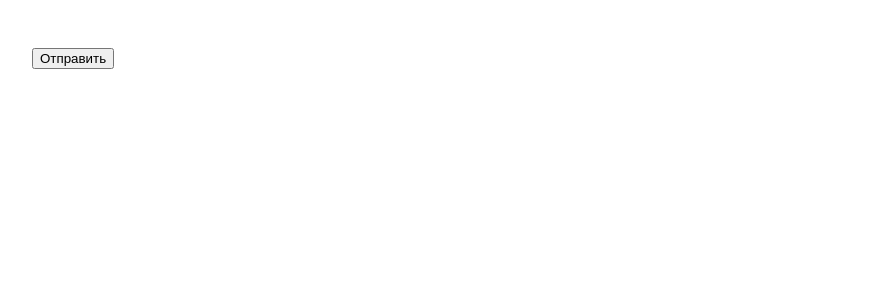
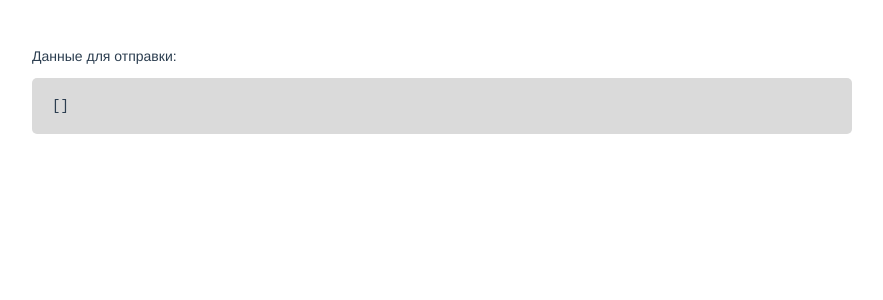
Before and after one commit to schrodinger-cat/uiTestApp, a Vue app: page / in a window 1280 px wide. Shown: the top 300 px of the page, without its empty margins (198-1081 px from the left). Built offline with nearby package versions, Linux system fonts and the light colour scheme.

Commit message:
style(App): Вывожу данные для отправки

```diff
--- a/src/App.vue
+++ b/src/App.vue
@@ -61,6 +61,7 @@
           </label>
 
           <select :id="`id_checkbox_${widget.config.id}`" class="mt-select">
+            <option value="0">0</option>
             <option value="1">1</option>
             <option value="2">2</option>
             <option value="3">3</option>
@@ -87,7 +88,8 @@
       </template>
     </div>
 
-    <button>Отправить</button>
+    Данные для отправки:
+    <pre class="output">{{ widgetsList }}</pre>
   </div>
 </template>
 
@@ -155,4 +157,10 @@ export default {
   .mt-required {
     color: red
   }
+
+  .output {
+    padding: 20px;
+    background-color: #dadada;
+    border-radius: 5px;
+  }
 </style>
```
